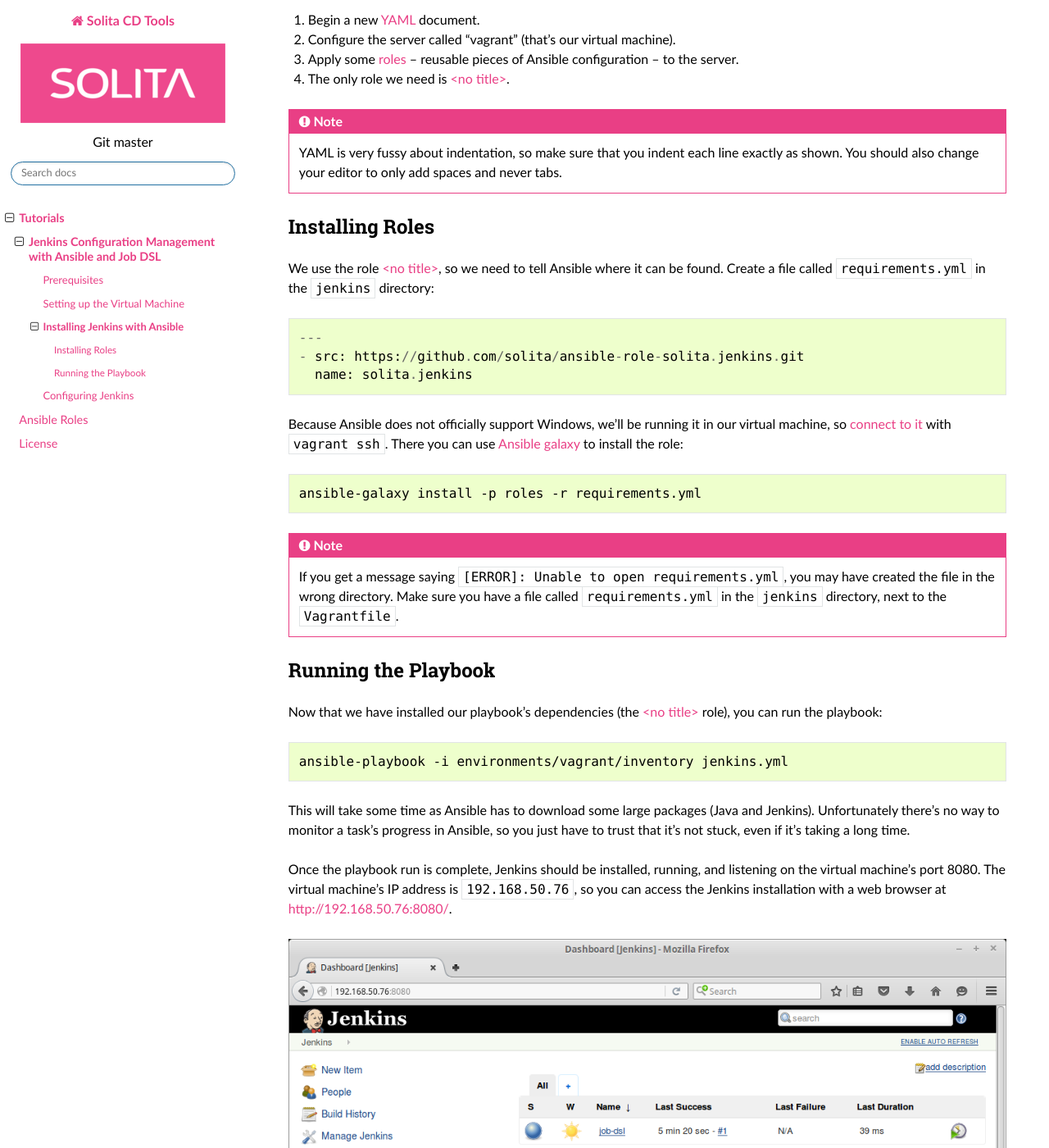
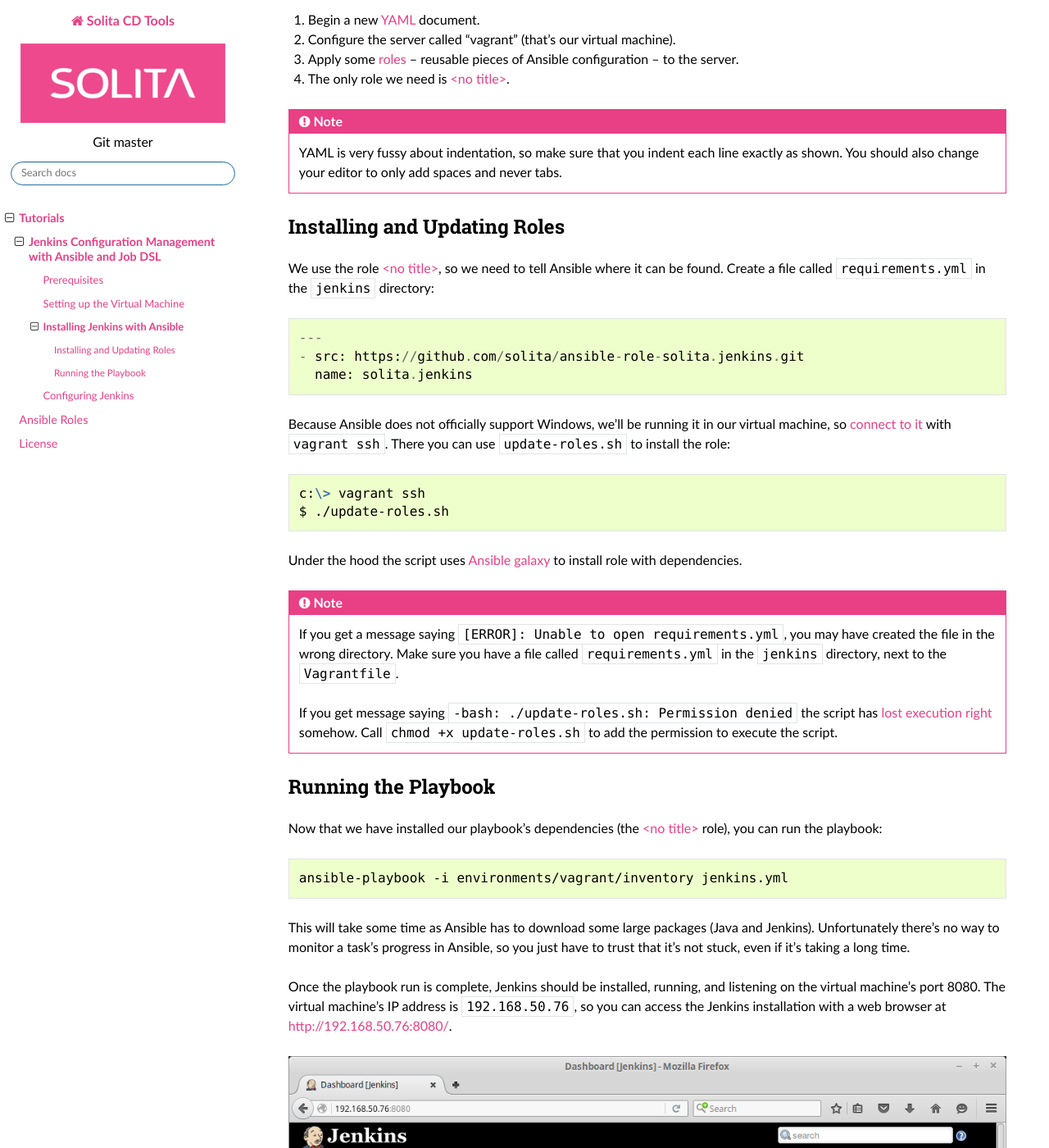
Before and after one commit to solita/solita-cd, a Sphinx documentation site: the page built from doc/jenkins_ansible_installation.rst, in a window 1280 px wide and 1400 px high, scrolled down 550 px. Shown: the whole window at 82% size. Built offline with Sphinx 7.4.7 and the Read the Docs theme 2.0.0, drawn with Linux system fonts in a browser that asks for light colours.

Commit message:
Updated instructions to install dependency roles

```diff
--- a/doc/jenkins_ansible_installation.rst
+++ b/doc/jenkins_ansible_installation.rst
@@ -28,8 +28,8 @@
 
     YAML is very fussy about indentation, so make sure that you indent each line exactly as shown. You should also change your editor to only add spaces and never tabs.
 
-Installing Roles
-================
+Installing and Updating Roles
+=============================
 
 We use the role :doc:`solita.jenkins`, so we need to tell Ansible where it can be found. Create a file called ``requirements.yml`` in the ``jenkins`` directory::
 
@@ -39,13 +39,19 @@
 
 .. highlight:: sh
 
-Because Ansible does not officially support Windows, we'll be running it in our virtual machine, so :ref:`connect to it <vagrant-survival-guide>` with ``vagrant ssh``. There you can use `Ansible galaxy`_ to install the role::
+Because Ansible does not officially support Windows, we'll be running it in our virtual machine, so :ref:`connect to it <vagrant-survival-guide>` with ``vagrant ssh``. There you can use ``update-roles.sh`` to install the role::
 
-    ansible-galaxy install -p roles -r requirements.yml
+    c:\> vagrant ssh
+    $ ./update-roles.sh
+
+Under the hood the script uses `Ansible galaxy`_ to install role with dependencies.
+
 
 .. note ::
 
     If you get a message saying ``[ERROR]: Unable to open requirements.yml``, you may have created the file in the wrong directory. Make sure you have a file called ``requirements.yml`` in the ``jenkins`` directory, next to the ``Vagrantfile``.
+
+    If you get message saying ``-bash: ./update-roles.sh: Permission denied`` the script has `lost execution right`_ somehow. Call ``chmod +x update-roles.sh`` to add the permission to execute the script.
 
 Running the Playbook
 ====================
@@ -58,10 +64,11 @@
 
 Once the playbook run is complete, Jenkins should be installed, running, and listening on the virtual machine's port 8080. The virtual machine's IP address is ``192.168.50.76``, so you can access the Jenkins installation with a web browser at http://192.168.50.76:8080/.
 
-.. image:: /images/jenkins_ansible_installation.png
+.. image:: images/jenkins_ansible_installation.png
 
 .. _Ansible galaxy: http://docs.ansible.com/ansible/galaxy.html#the-ansible-galaxy-command-line-tool
 .. _Ansible: http://www.ansible.com/
 .. _playbooks: http://docs.ansible.com/ansible/playbooks.html
 .. _roles: http://docs.ansible.com/ansible/playbooks_roles.html
 .. _YAML: http://docs.ansible.com/ansible/YAMLSyntax.html
+.. _lost execution right: http://stackoverflow.com/a/6476550/299101
```
